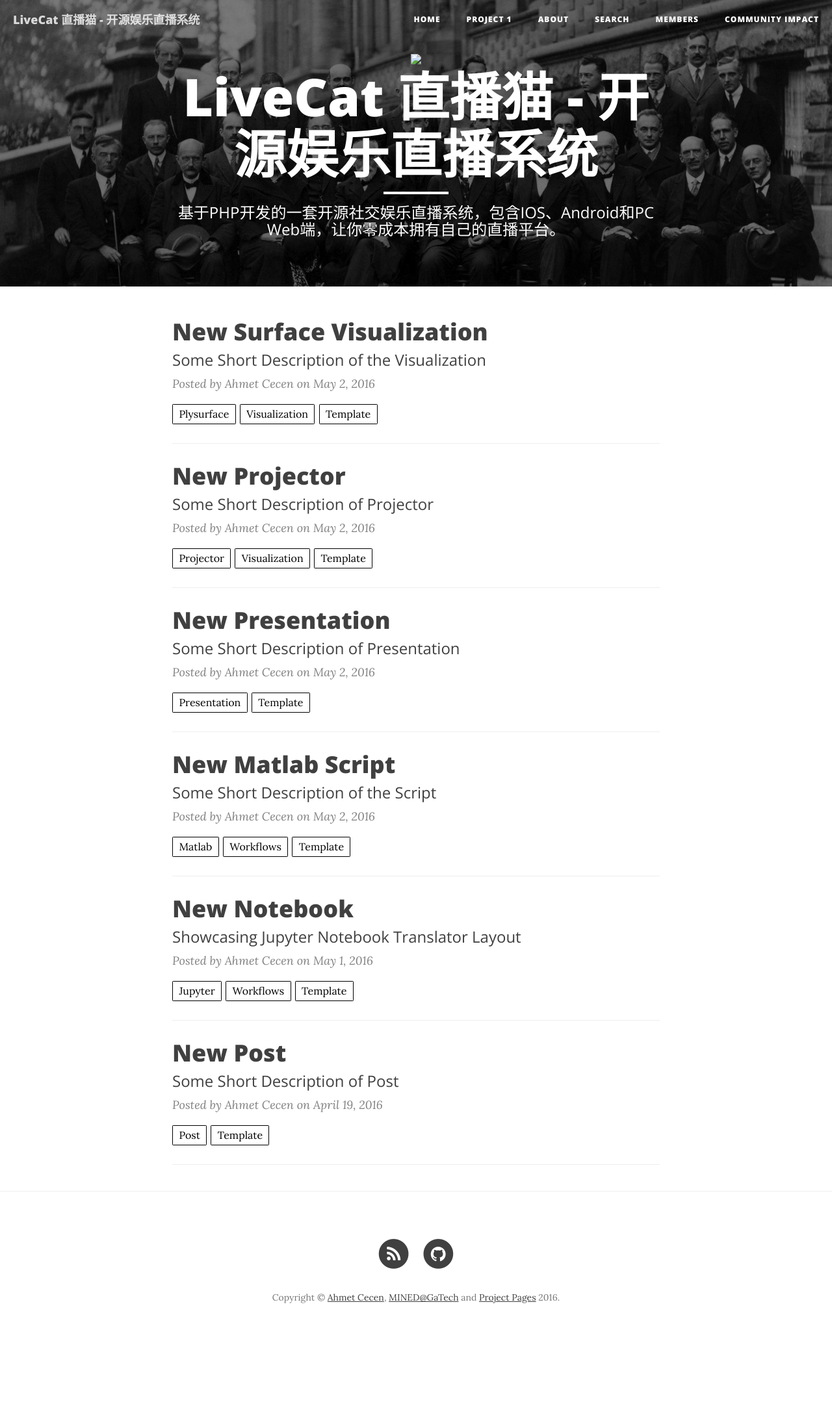
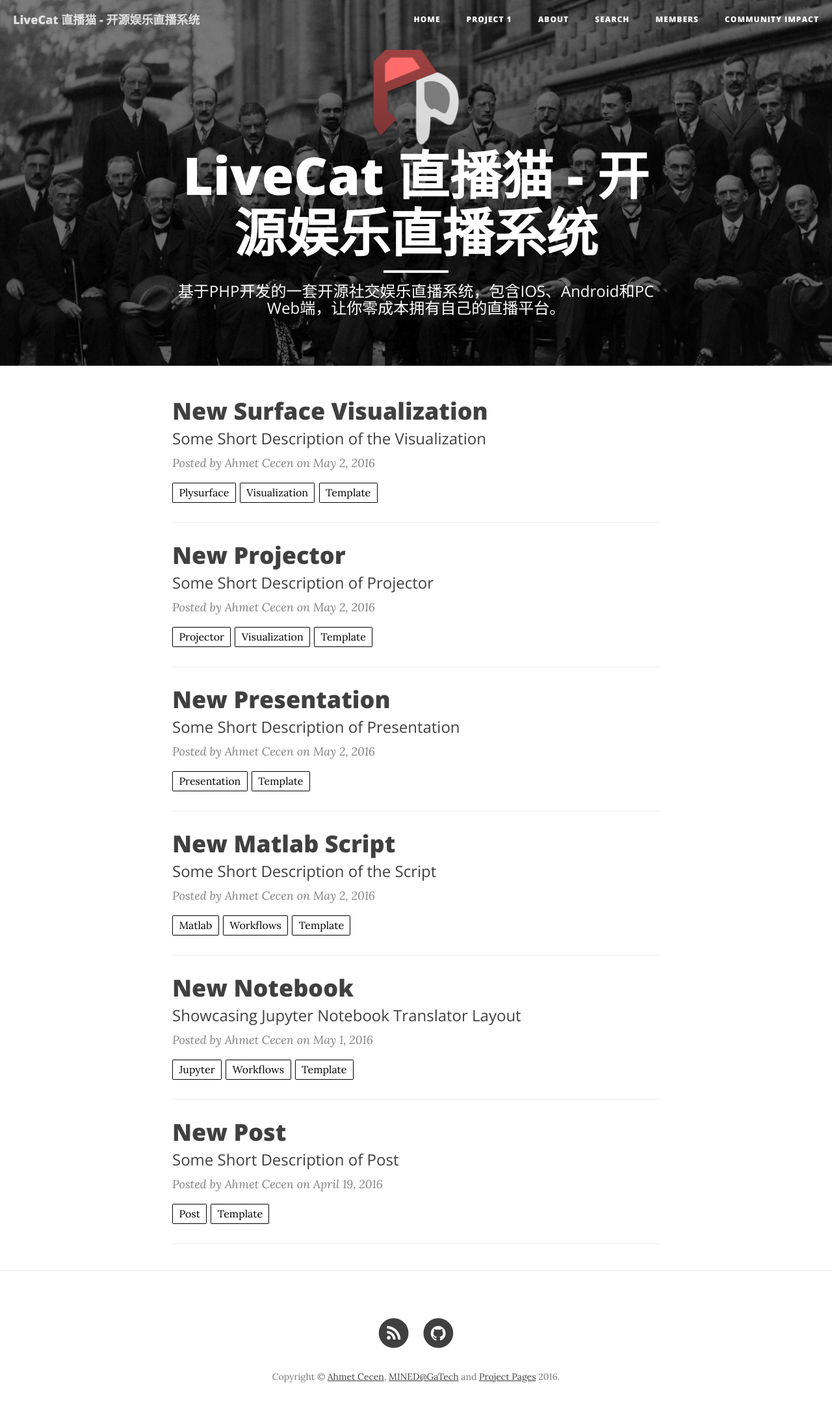
Before and after one commit to xxwn2020/livecat, a Jekyll site: the page built from docs/index.html, in a window 1280 px wide. Shown: the whole page at 65% size. Built offline with Jekyll 4.4.1, drawn with Linux system fonts in a browser that asks for light colours; nearby versions of some CDN libraries; the list of posts is cut into pages by our own code; before the commit the page ends 2073 px from its top, so only the background shows below that.

Commit message:
修复背景图不显示问题

```diff
--- a/docs/_config.yml
+++ b/docs/_config.yml
@@ -7,10 +7,10 @@ url: "http://livecat.cn"
 
 
 # Secondary Parameters
-baseurl: "/livecat"
-header-img: img/home-bg.jpg
+baseurl: ""
+header-img: /img/home-bg.jpg
 headercolor: "#FFFFFF"
-logo: /livecatimg/logos/Project-Pages-New-Logo-Inverted.png
+logo: /img/logos/Project-Pages-New-Logo-Inverted.png
 
 # Tertiary Parameters
 github_username:  live-cat
```
